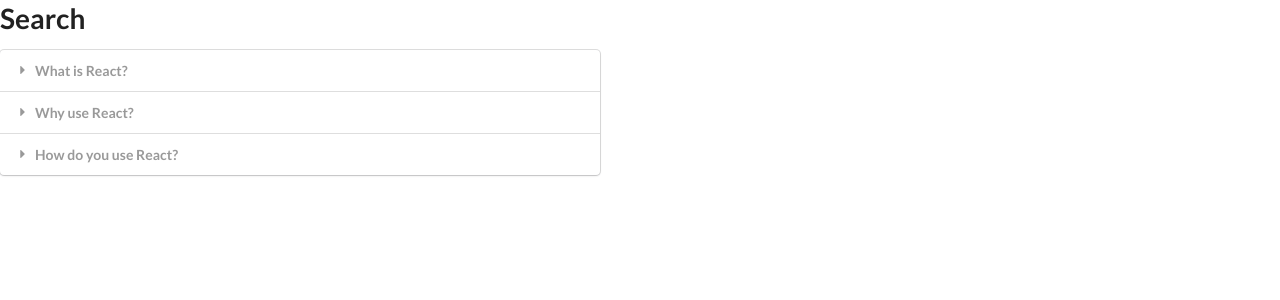
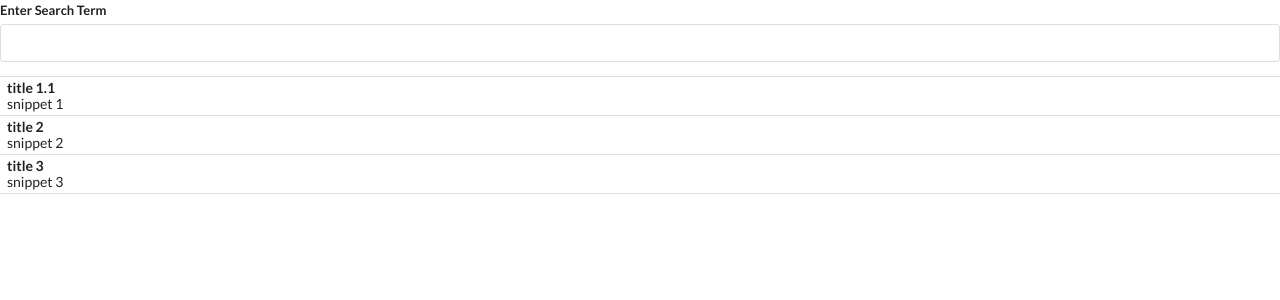
Before and after one commit to pbmiguel/react-hooks-demo, a React (Create React App) app: page / in a window 1280 px wide. Shown: the top 300 px of the page. Built offline with nearby package versions, Linux system fonts and the light colour scheme.

Commit message:
add axios mocker

```diff
--- a/package.json
+++ b/package.json
@@ -8,6 +8,7 @@
   ],
   "main": "src/index.js",
   "dependencies": {
+    "axios": "0.20.0",
     "react": "16.13.1",
     "react-dom": "16.13.1",
     "react-scripts": "3.4.3"
--- a/src/App.js
+++ b/src/App.js
@@ -21,7 +21,6 @@
   return (
     <div>
       <Search />
-      <Accordion items={items} />
     </div>
   );
 };
--- a/src/Components/Search.js
+++ b/src/Components/Search.js
@@ -1,7 +1,47 @@
-import React from "react";
+import React, { useState, useEffect } from "react";
+import axios from "./utils";
 
 const Search = () => {
-  return <h1>Search</h1>;
+  const [term, setTerm] = useState("");
+  const [results, setResults] = useState([]);
+
+  useEffect(() => {
+    const search = async () => {
+      const res = await axios.get();
+      setResults(res.data);
+      console.log(results);
+    };
+
+    search();
+  }, [term]);
+
+  // todo
+  const renderedResults = results.map((result) => {
+    return (
+      <div key={result.pageid} className="item">
+        <div className="content">
+          <div className="header">{result.title}</div>
+          {result.snippet}
+        </div>
+      </div>
+    );
+  });
+
+  return (
+    <div>
+      <div className="ui form">
+        <div className="field">
+          <label> Enter Search Term </label>
+          <input
+            value={term}
+            onChange={(e) => setTerm(e.target.value)}
+            className="input"
+          />
+        </div>
+      </div>
+      <div className="ui celled list">{renderedResults}</div>
+    </div>
+  );
 };
 
 export default Search;
--- /dev/null
+++ b/src/Components/utils.js
@@ -0,0 +1,21 @@
+const axios = {
+  get: async () => {
+    return new Promise((res, err) => {
+      return setTimeout(() => {
+        return res({
+          data: [
+            {
+              pageid: "1",
+              snippet: "snippet 1",
+              title: Math.random() > 0.5 ? "title 1" : "title 1.1"
+            },
+            { pageid: "2", snippet: "snippet 2", title: "title 2" },
+            { pageid: "3", snippet: "snippet 3", title: "title 3" }
+          ]
+        });
+      }, Math.random() * 1000);
+    });
+  }
+};
+
+export default axios;
```
